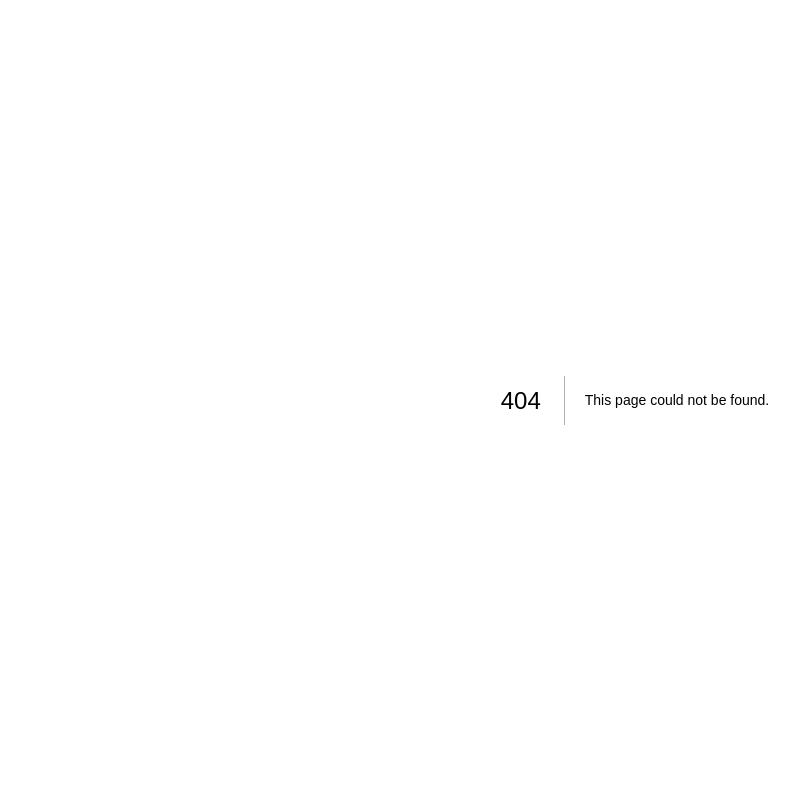
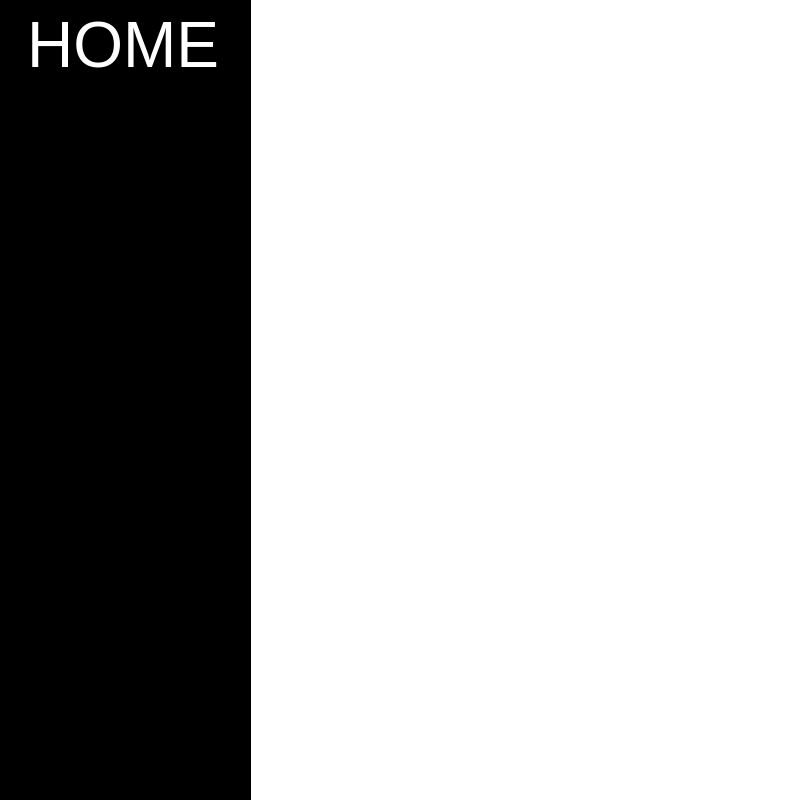
Before and after one commit to Jaywinebrenner/css-land, a Next.js app: page /contextLand in a window 1280 px wide. Before the commit this address had no page. Shown: the whole page, without its empty margins (5-801 px from the left). Built offline with nearby package versions, Linux system fonts and the light colour scheme.

Commit message:
wire up contextland

```diff
--- a/pages/components/Modal.js
+++ b/pages/components/Modal.js
@@ -31,6 +31,8 @@ const Modal = ({ modalVisible, toggleModal }) => {
           <main  className="modal_content">
               <div onClick={()=> toggleModal()} className="x">x</div>
           </main>
+
+
         </div>
       </div>
       : null
--- /dev/null
+++ b/pages/contextLand.js
@@ -0,0 +1,27 @@
+
+import React, {useState} from 'react';
+import Link from 'next/link';
+
+const ContextLand = () => {
+
+    return (
+        <div className="contextland">
+
+          <div className="contextland__left-col">
+            <div className="contextland__home-wrapper">
+              <Link href="/">
+                <h3>HOME</h3>
+              </Link>
+            </div>
+          </div>
+
+
+          <div className="contextland__right-col">
+
+          </div>
+
+        </div>
+      )
+}
+
+export default ContextLand;
--- a/styles/app.scss
+++ b/styles/app.scss
@@ -6,3 +6,4 @@
 
 @import "components/home";
 @import "components/modal";
+@import "components/contextland";
--- /dev/null
+++ b/styles/components/_contextland.scss
@@ -0,0 +1,28 @@
+
+.contextland {
+    display: flex;
+    &__left-col {
+        flex: 0 0 20%;
+        background-color: black;
+        height: 100vh;
+        display: flex;
+        justify-content: center;
+    }
+    &__right-col {
+
+    }
+    &__home-wrapper {
+        cursor: pointer;
+        padding-top: 10px;
+        h3 {
+            color: white;
+            transition: .3s;
+        }
+        h3:hover {
+            opacity: .3;
+        }
+
+    }
+
+
+}
```
Also changed, not shown: pages/index.js (+7 -4 lines).
